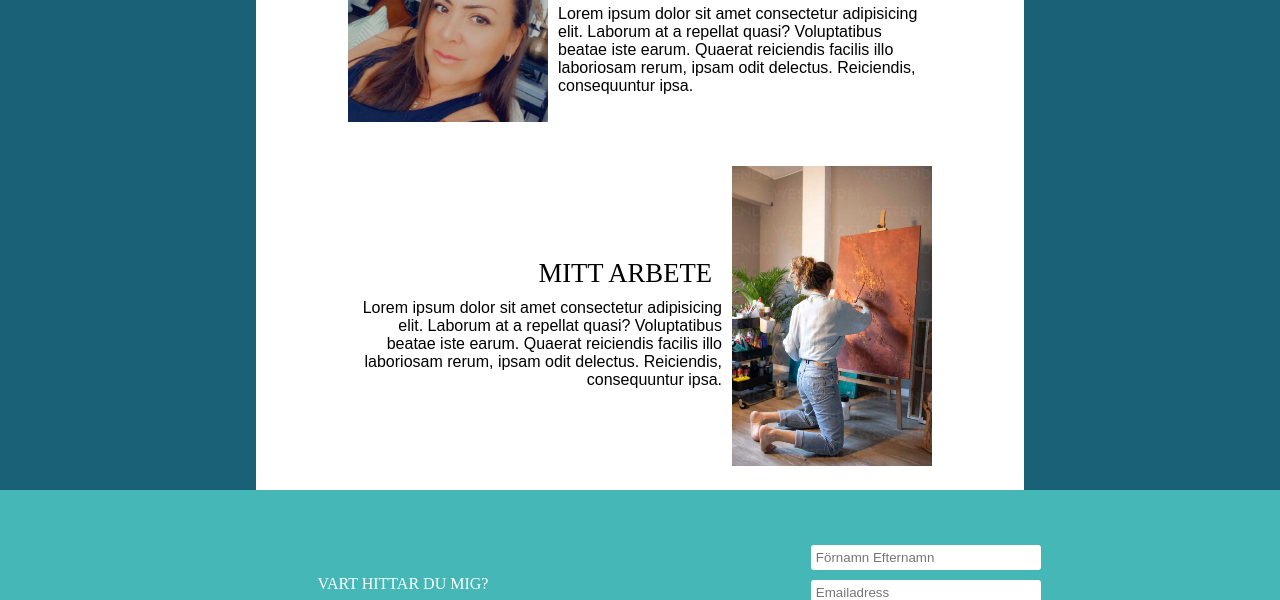
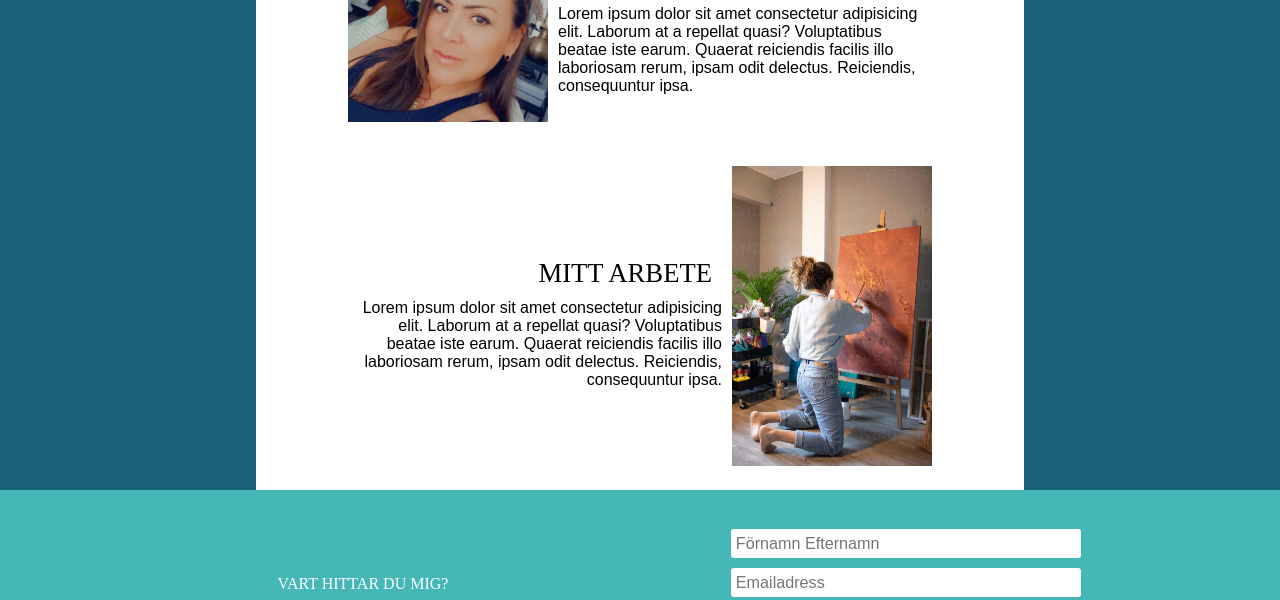
Before and after one commit to filippawejlid/CeSoir, a website: page index.html in a window 1280 px wide. Shown: the part 1449-2049 px from the top of the page. Drawn offline with Linux system fonts and the light colour scheme; a web font is replaced by a local one.

Commit message:
last touches

```diff
--- a/main.scss
+++ b/main.scss
@@ -188,6 +188,7 @@ body {
         align-items: end;
 
 
+
         input, textarea,button{
           font-family: myriad-pro, sans-serif;
           width: 230px;
@@ -195,7 +196,10 @@ body {
           margin: 5px;
           border-radius: 3px;
           border: none;
-
+          @include desktop{
+            width: 350px;
+            font-size: 1.01rem;
+          }
 
         }
         button{
```
Also changed, not shown: main.css, 1 other file.
